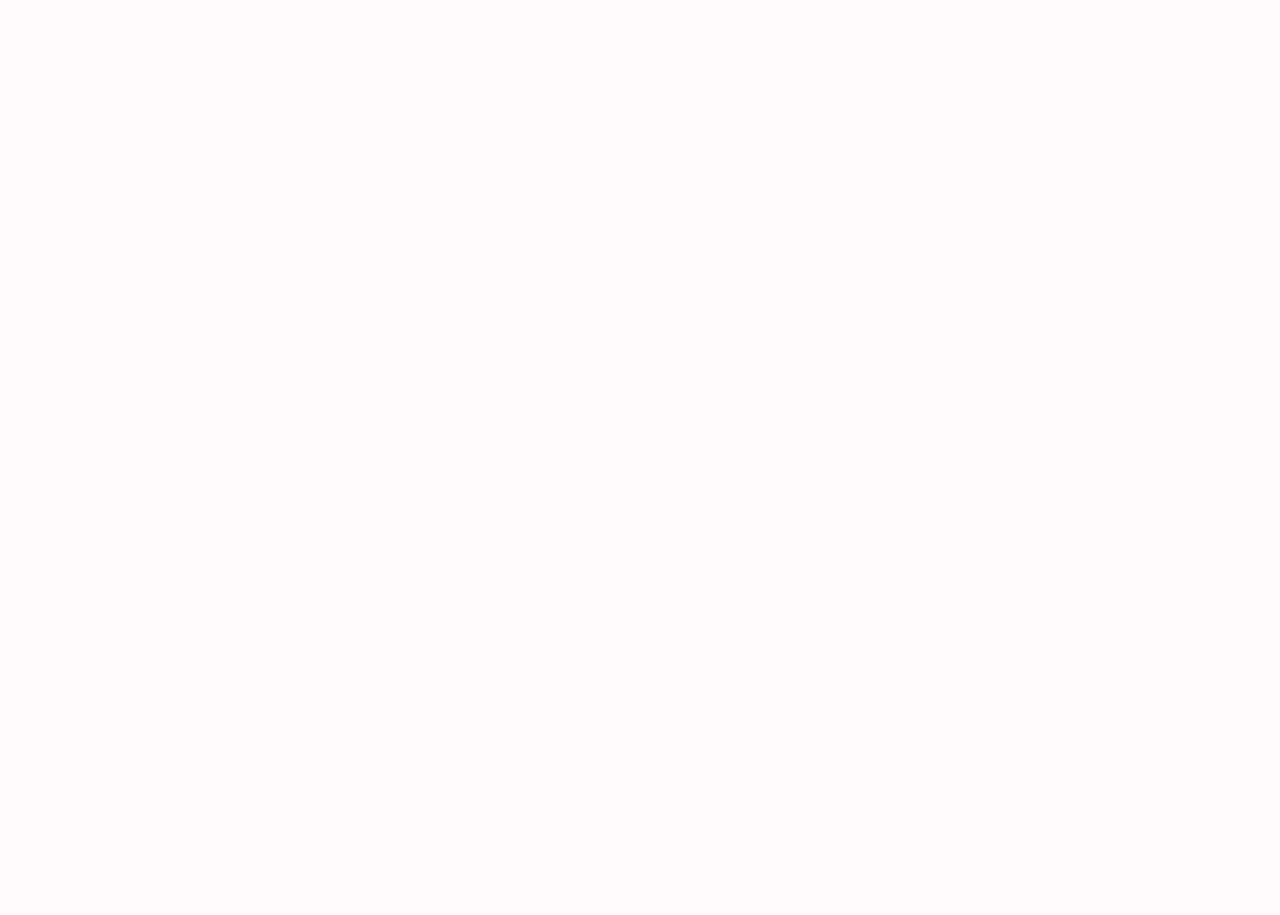
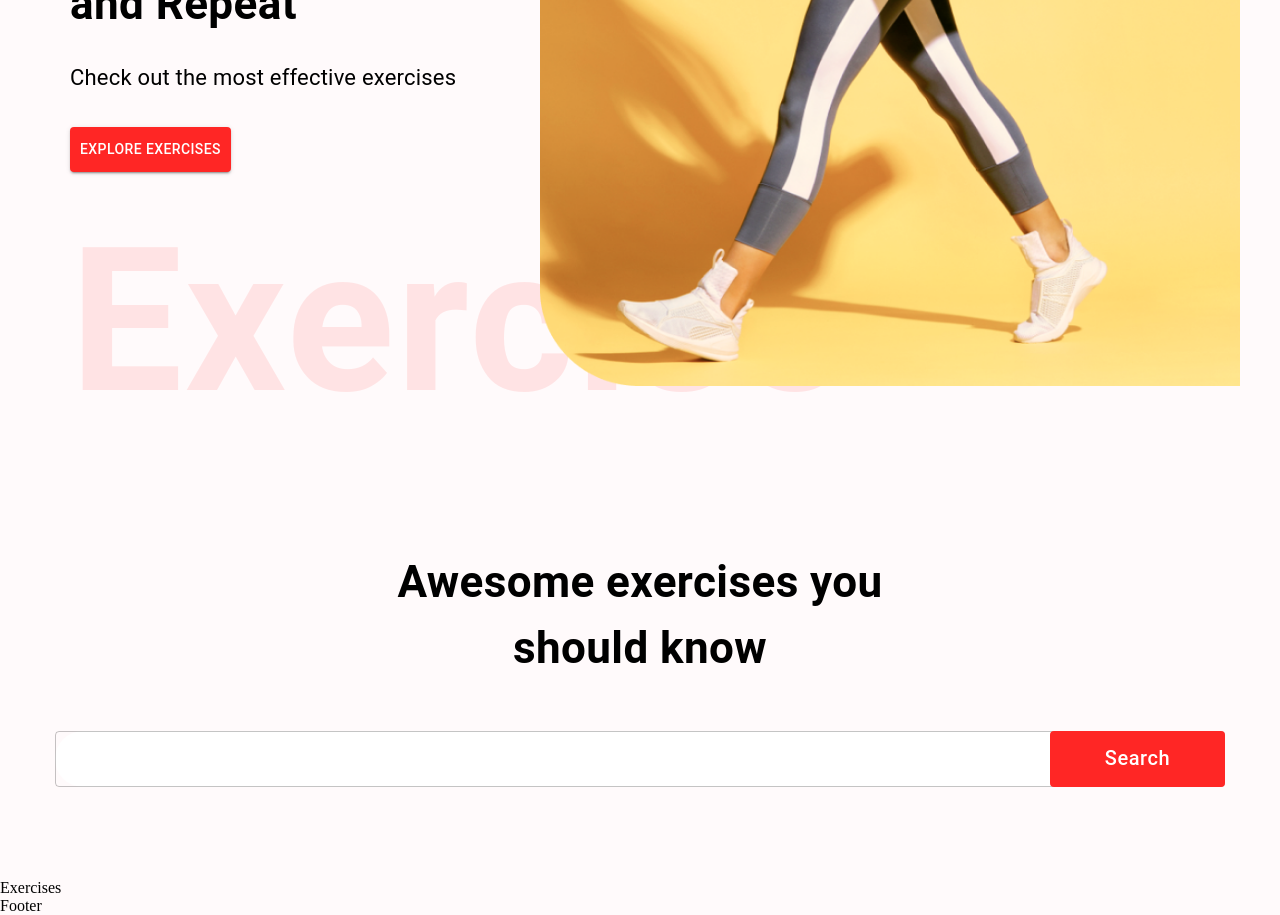
Before and after one commit to lucascomamala/jacked, a React (Create React App) app: page / in a window 1280 px wide. Shown: the part 480-1395 px from the top of the page. Before the commit the page ends 800 px from the top, so only its background shows below. Built offline with nearby package versions, Linux system fonts and the light colour scheme.

Commit message:
Homa page

```diff
--- a/src/App.css
+++ b/src/App.css
@@ -60,7 +60,6 @@
   width: 700px;
   height: 900px;
   margin-top: -330px;
-
 }
 
 .exercise-card {
@@ -112,7 +111,6 @@
     height: 300px;
   }
 
-
   .react-horizontal-scrolling-menu--scroll-container {
     width: 500px;
   }
--- a/src/App.js
+++ b/src/App.js
@@ -3,10 +3,8 @@
 import { Box } from '@mui/material';
 
 import './App.css';
-import ExerciseDetail from './pages/ExerciseDetail';
-import Home from './pages/Home';
-import Navbar from './components/Navbar';
-import Footer from './components/Footer';
+import { Home, ExerciseDetail } from './pages';
+import { Navbar, Footer } from './components';
 
 const App = () => (
   <Box width="400px" sx={{ width: { xl: '1488px' } }} m="auto">
--- /dev/null
+++ b/src/components/Exercises.js
@@ -0,0 +1,9 @@
+import React from 'react'
+
+const Exercises = () => {
+  return (
+    <div>Exercises</div>
+  )
+}
+
+export default Exercises
--- /dev/null
+++ b/src/components/HeroBanner.js
@@ -0,0 +1,30 @@
+import { Box, Stack, Typography, Button } from '@mui/material';
+
+import HeroBannerImage from '../assets/images/banner.png'
+
+const HeroBanner = () => {
+  return (
+    <Box
+      sx={{ mt: { xs: '70px', lg: '212px' }, ml: { sm: '50px' } }}
+      position='relative'
+      p='20px'
+    >
+      <Typography color='#ff2625' fontWeight='600' fontSize='26px'>
+        Jacked Fitness club
+      </Typography>
+      <Typography fontWeight='700' mb='23px' mt='30px' sx={{ fontSize: { xs: '40px', lg: '44px' }}}>
+        Sweat, Smile <br /> and Repeat
+      </Typography>
+      <Typography fontSize='22px' lineHeight='35px' mb={4}>
+        Check out the most effective exercises
+      </Typography>
+      <Button variant='contained' href='#exercises' sx={{ backgroundColor: '#ff2625', padding: '10px' }}>Explore Exercises</Button>
+      <Typography fontWeight='600' color='#ff2625' sx={{ opacity: 0.1, display: {xs: 'none', lg: 'block'} }} fontSize='200px'>
+        Exercise
+      </Typography>
+      <img src={HeroBannerImage} alt='banner' className='hero-banner-img' />
+    </Box>
+  )
+}
+
+export default HeroBanner
--- /dev/null
+++ b/src/components/SearchExercises.js
@@ -0,0 +1,41 @@
+import { useEffect, useState } from 'react';
+import { Box, Button, Stack, TextField, Typography } from '@mui/material';
+
+const SearchExercises = () => {
+  return (
+    <Stack alignItems='center' mt='37px' justifyContent='center' p='20px'>
+      <Typography fontWeight='700' mb='50px' textAlign='center' sx={{ fontSize: { xs: '30px', lg: '44px'}}}>
+        Awesome exercises you <br /> should know
+      </Typography>
+      <Box position='relative' mb='72px'>
+        <TextField
+          sx={{
+            input: {fontWeight: '700', border: 'none', borderRadius: '4px'},
+            width: {xs: '350px', lg: '1170px'},
+            backgroundColor: '#fff',
+            borderRadius: '40px'
+          }}
+          height='76px'
+          value=''
+          onChange={(e) => {}}
+          type='text'
+        />
+        <Button className="search-btn"
+          sx={{
+            bgcolor: '#ff2625',
+            color: '#fff',
+            textTransform: 'none',
+            width: {xs: '80px', lg: '175px'},
+            fontSize: {xs: '14px', lg: '20px'},
+            height: '56px',
+            position: 'absolute',
+            right: '0',
+          }}>
+          Search
+        </Button>
+      </Box>
+    </Stack>
+  )
+}
+
+export default SearchExercises
--- /dev/null
+++ b/src/components/index.js
@@ -0,0 +1,5 @@
+export { default as Navbar } from './Navbar'
+export { default as HeroBanner } from './HeroBanner'
+export { default as Exercises } from './Exercises'
+export { default as SearchExercises } from './SearchExercises'
+export { default as Footer } from './Footer'
--- a/src/pages/Home.js
+++ b/src/pages/Home.js
@@ -1,9 +1,16 @@
-import React from 'react'
+import  { useState } from 'react';
+import { Box } from '@mui/material';
+
+import { HeroBanner, SearchExercises, Exercises } from '../components';
 
 const Home = () => {
   return (
-    <div>Home</div>
+    <Box>
+      <HeroBanner />
+      <SearchExercises />
+      <Exercises />
+    </Box>
   )
 }
 
-export default Home
+export default Home;
--- /dev/null
+++ b/src/pages/index.js
@@ -0,0 +1,2 @@
+export { default as Home } from './Home.js'
+export { default as ExerciseDetail } from './ExerciseDetail.js'
```
